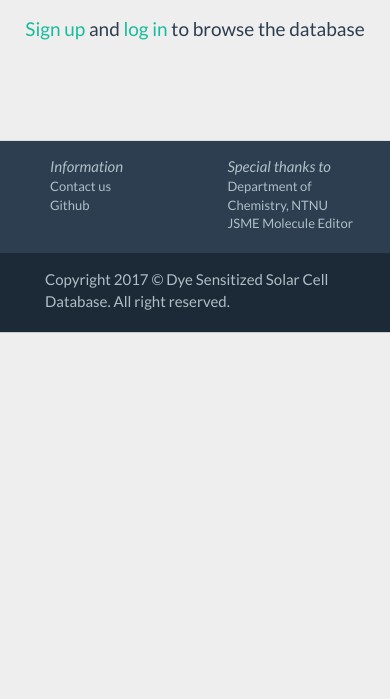
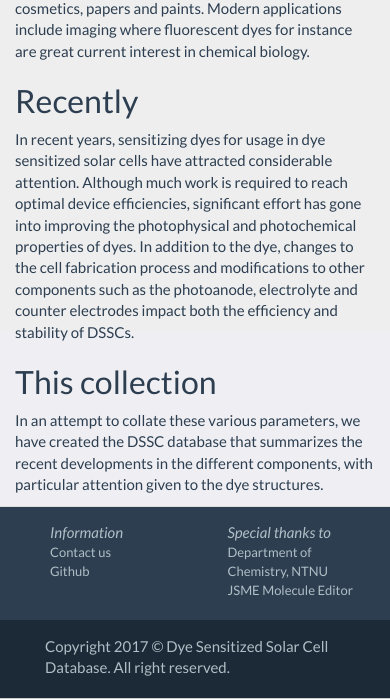
Before and after one commit to Simensen-Hambro/DSSCDB, a Django app: page / in a window 390 px wide. Shown: the part 513-1212 px from the top of the page. Before the commit the page ends 846 px from the top, so only its background shows below. Run offline with Django 3.2, Linux system fonts and the light colour scheme; some libraries are stand-ins or nearby versions.

Commit message:
Update index.html

```diff
--- a/src/DSSCDB/templates/DSSCDB/index.html
+++ b/src/DSSCDB/templates/DSSCDB/index.html
@@ -1,18 +1,47 @@
 {% extends 'DSSCDB/base.html' %}
 {% load static %}
-
+Dye Sensitized Solar Cell Database
 {% block content %}
+  <div class="jumbotron">
+    <div class="container">
+      <h2 class="display-3">Dye Sensitized Solar Cell Database</h2>
+      <p>Welcome to DSSC database! </p>
+      <p><a href="#" role="button">Sign up</a> and <a href="{% url 'user:login' %}">log in</a> to browse the database
+      </p>
+    </div>
+  </div>
   <div class="container">
     <div class="row">
-      <div class="col-md-6 col-md-offset-3 frontpage-text">
-        <h2>Dye Sensitized Solar Cell Database</h2>
-      </div>
-      <div class="col-md-6 col-md-offset-3 frontpage-text">
-        <img src="{% static 'DSSCDB/images/frontpage_image.png' %}" class="img-responsive frontpage-image"
-             alt="Responsive image">
-      </div>
-      <div class="col-md-6 col-md-offset-3 frontpage-text frontpage-small-text">
-        <h4><a href="{% url 'user:signup' %}">Sign up</a> and <a href="{% url 'user:login' %}">log in</a> to browse the database</h4>
+      <div class="container">
+        <div class="row">
+          <div class="col-md-4">
+            <h2>Dyes</h2>
+            <p>
+              Dyes and pigments have a vast area of applications ranging from colorants for plastics,
+              to printing inks, cosmetics, papers and paints. Modern applications include imaging
+              where fluorescent dyes for instance are great current interest in chemical biology.
+            </p>
+          </div>
+          <div class="col-md-4">
+            <h2>Recently</h2>
+            <p>In recent years, sensitizing dyes for usage in dye sensitized solar cells have
+              attracted considerable attention. Although much work is required to reach optimal
+              device efficiencies, significant effort has gone into improving the photophysical
+              and photochemical properties of dyes. In addition to the dye, changes to the
+              cell fabrication process and modifications to other components such as the photoanode,
+              electrolyte and counter electrodes impact both the efficiency and stability of DSSCs.
+            </p>
+
+          </div>
+          <div class="col-md-4">
+            <h2>This collection</h2>
+            <p>In an attempt to collate these various parameters, we have created the DSSC
+              database that summarizes the recent developments in the different components,
+              with particular attention given to the dye structures.
+            </p>
+          </div>
+
+        </div>
       </div>
     </div>
   </div>
```
